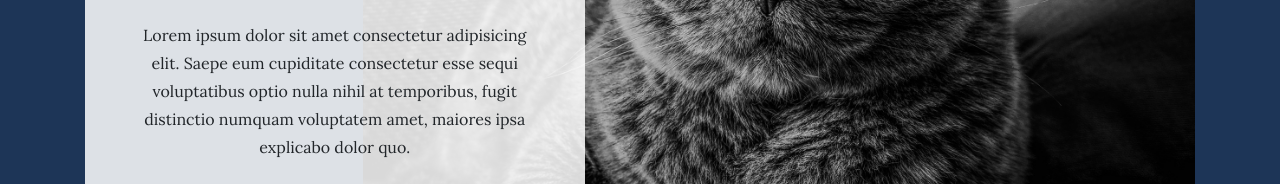
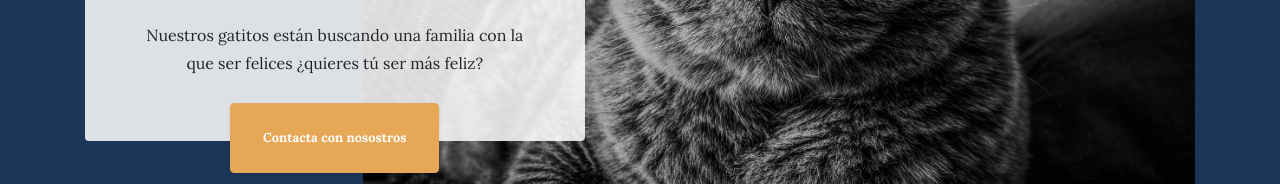
Before and after one commit to LucaTic-Ed13/MadLionsFront, a website: page index.html in a window 1280 px wide. Shown: the part 731-915 px from the top of the page. Drawn offline with Linux system fonts and the light colour scheme.

```diff
--- a/index.html
+++ b/index.html
@@ -70,10 +70,10 @@
               <span class="section-heading-upper">Protectora de animales</span>
               <span class="section-heading-lower">Adopta un gato con nosotros</span>
             </h2>
-            <p class="mb-3">Lorem ipsum dolor sit amet consectetur adipisicing elit. Saepe eum cupiditate consectetur esse sequi voluptatibus optio nulla nihil at temporibus, fugit distinctio numquam voluptatem amet, maiores ipsa explicabo dolor quo.
+            <p class="mb-3">Nuestros gatitos están buscando una familia con la que ser felices ¿quieres tú ser más feliz?
             </p>
             <div class="intro-button mx-auto">
-              <a class="btn btn-primary btn-xl" href="#">Visit Us Today!</a>
+              <a class="btn btn-primary btn-xl" href="#">Contacta con nosostros</a>
             </div>
           </div>
         </div>
```
